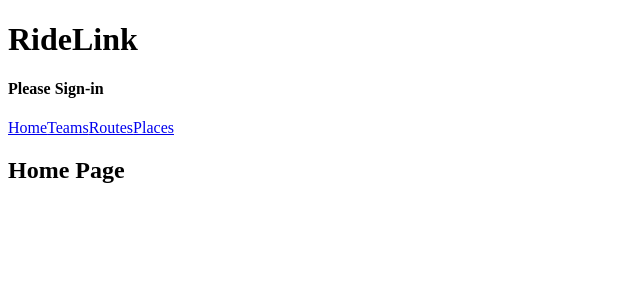
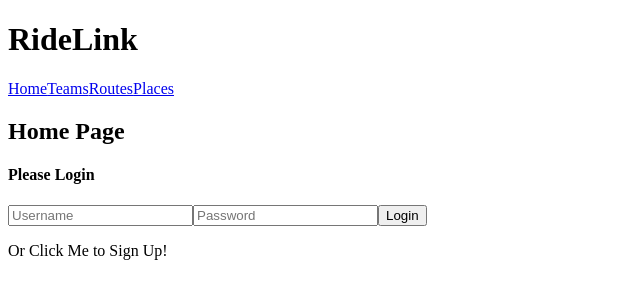
Before and after one commit to nolanrummel/phase-5-project, a React (Create React App) app in the folder client/: page / in a window 1280 px wide. Shown: the top 300 px of the page, without its empty margins (0-640 px from the left). Built offline with nearby package versions, Linux system fonts and the light colour scheme.

Commit message:
added some nav and improved ui to signup/login

```diff
--- a/client/src/components/App.js
+++ b/client/src/components/App.js
@@ -1,6 +1,4 @@
 import React, {useState} from "react";
-import Login from "./Login";
-import Signup from "./Signup";
 import Title from "./Title";
 import Home from "./Home";
 import Places from "./Places"
@@ -12,7 +10,6 @@ import { UserProvider  } from "../context/user";
 
 function App() {
   const [user, setUser] = useState(null)
-  console.log(user)
 
   return (
     <Router>
@@ -21,25 +18,19 @@ function App() {
         <Navbar />
         <Switch>
           <Route exact path="/">
-            <Home />
-          </Route>
-          <Route path="/login">
-            <Login setUser={setUser} />
-          </Route>
-          <Route path="/signup">
-            <Signup setUser={setUser} />
+            <Home user={user} />
           </Route>
           <Route exact path="/home">
-            <Home />
+            <Home user={user} />
           </Route>
           <Route exact path="/team">
-            <Team />
+            <Team user={user}/>
           </Route>
           <Route exact path="/routes">
-            <Routes />
+            <Routes user={user}/>
           </Route>
           <Route exact path="/places">
-            <Places />
+            <Places user={user}/>
           </Route>
         </Switch>
       </UserProvider>
--- a/client/src/components/Home.js
+++ b/client/src/components/Home.js
@@ -1,8 +1,48 @@
-import React from 'react'
+import React, { useContext, useState } from 'react'
+import { UserContext } from '../context/user';
+import Login from "./Login";
+import Signup from "./Signup";
 
 function Home() {
+    const { user, setUser } = useContext(UserContext)
+    const [loginSignup, setLoginSignup] = useState(true)
+
+    const handleLoginSignup = (e) => {
+        setLoginSignup(!loginSignup)
+    }
+
+    const handleLogOut = (e) => {
+        setUser(null)
+    }
+
     return (
-        <h2>Home Page</h2>
+        <div>
+            <h2>Home Page</h2>
+            {user ?
+                <div>
+                    <h3>Welcome Back, {user.name} </h3>
+                    <h4>User ID: {user.id}</h4>
+                    <h4>User Name: {user.user_name}</h4>
+                    <button onClick={handleLogOut}>Sign Out</button>
+                </div>
+                :
+                <div>
+                    {loginSignup ?
+                        <div>
+                            <h4>Please Login</h4>
+                            <Login setUser={setUser} />
+                            <p onClick={handleLoginSignup}>Or Click Me to Sign Up!</p>
+                        </div>
+                        :
+                        <div>
+                            <h4>Please Sign Up</h4>
+                            <Signup setUser={setUser} />
+                            <p onClick={handleLoginSignup}>Or Click Me to Login!</p>
+                        </div>
+                    }
+                </div>
+            }
+        </div>
     )
 }
 
--- a/client/src/components/Navbar.js
+++ b/client/src/components/Navbar.js
@@ -4,7 +4,7 @@ import { NavLink } from "react-router-dom"
 function Navbar() {
     return (
     <nav>
-        <NavLink to="/home">Home</NavLink>
+        <NavLink to="/">Home</NavLink>
         <NavLink to="/team">Teams</NavLink>
         <NavLink to="/routes">Routes</NavLink>
         <NavLink to="/places">Places</NavLink>
--- a/client/src/components/Places.js
+++ b/client/src/components/Places.js
@@ -1,8 +1,19 @@
-import React from 'react'
+import React, { useContext } from 'react'
+import { UserContext } from '../context/user';
+import { Redirect } from 'react-router-dom/cjs/react-router-dom.min';
 
 function Places() {
+    const { user } = useContext(UserContext)
     return (
-        <h2>Places Page</h2>
+        <div>
+            {user ?
+                <div>
+                    <h2>Places Page</h2>
+                </div>
+                :
+                <Redirect to='/home' />
+            }
+        </div>
     )
 }
 
--- a/client/src/components/Routes.js
+++ b/client/src/components/Routes.js
@@ -1,8 +1,19 @@
-import React from 'react'
+import React, { useContext } from 'react'
+import { UserContext } from '../context/user';
+import { Redirect } from 'react-router-dom/cjs/react-router-dom.min';
 
 function Routes() {
+    const { user } = useContext(UserContext)
     return (
-        <h2>Routes Page</h2>
+        <div>
+            {user ?
+                <div>
+                    <h2>Routes Page</h2>
+                </div>
+                :
+                <Redirect to='/home' />
+            }
+        </div>
     )
 }
 
--- a/client/src/components/Team.js
+++ b/client/src/components/Team.js
@@ -1,8 +1,19 @@
-import React from 'react'
+import React, { useContext } from 'react'
+import { UserContext } from '../context/user';
+import { Redirect } from 'react-router-dom/cjs/react-router-dom.min';
 
 function Team() {
+    const { user } = useContext(UserContext)
     return (
-        <h2>Team Page</h2>
+        <div>
+            {user ?
+                <div>
+                    <h2>Team Page</h2>
+                </div>
+                :
+                <Redirect to='/home' />
+            }
+        </div>
     )
 }
 
--- a/client/src/components/Title.js
+++ b/client/src/components/Title.js
@@ -2,11 +2,21 @@ import React, { useContext } from 'react'
 import { UserContext } from '../context/user';
 
 function Title() {
-    const { user } = useContext(UserContext)
+    const { user, setUser } = useContext(UserContext)
+    const handleLogOut = (e) => {
+        setUser(null)
+    }
+
     return (
         <div>
             <h1>RideLink</h1>
-            {user ? <h4>Welcome Back, {user.name}</h4> : <h4>Please Sign-in</h4>}
+            {user ?
+                <div>
+                    <h4>Welcome Back, {user.name}</h4>
+                    <button onClick={handleLogOut}>Sign Out</button>
+                </div>
+                : ''
+            }
         </div>
 
     )
```
Also changed, not shown: 1 other file (tests, documents, lock files or other folders).
